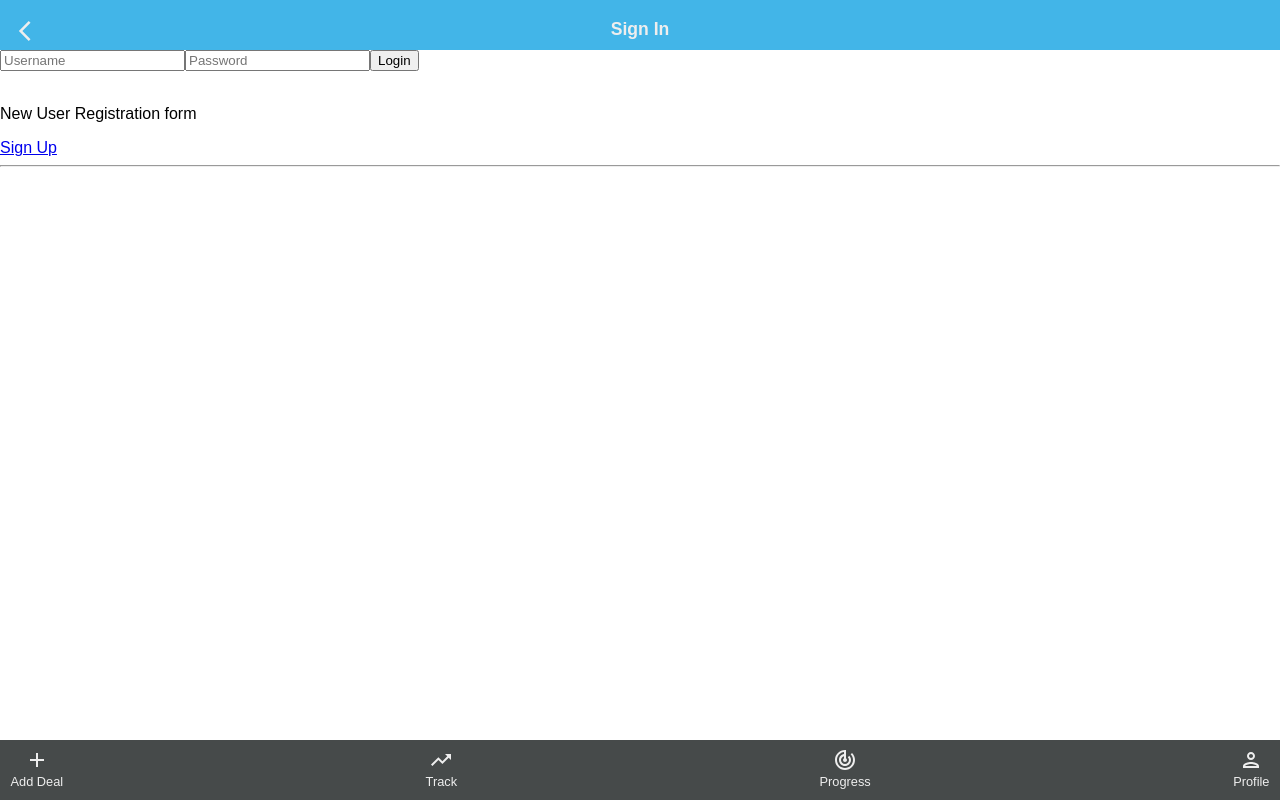
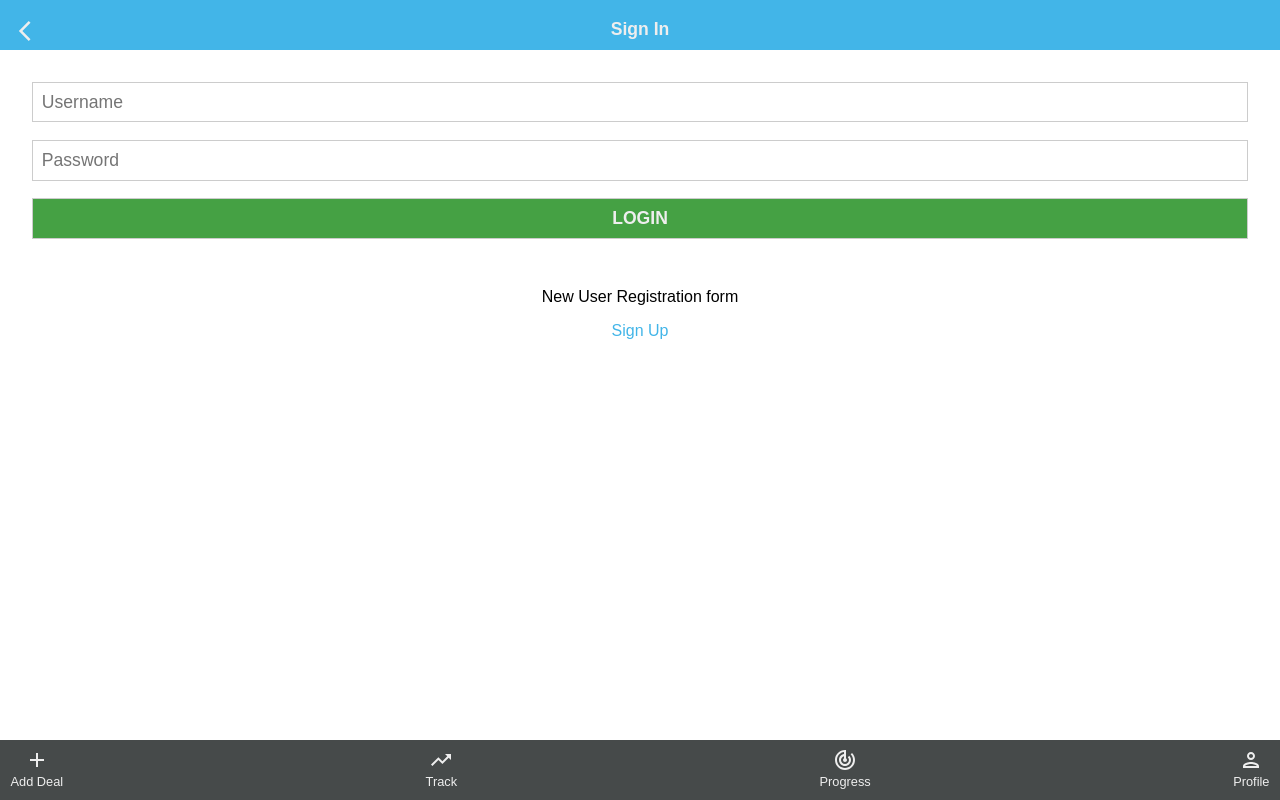
Before and after one commit to KumarAmitt/tracking-app-frontend, a React (Create React App) app: page / in a window 1280 px wide. Built offline with nearby package versions, Linux system fonts and the light colour scheme.

Commit message:
Style auth components

```diff
--- a/src/App/App.js
+++ b/src/App/App.js
@@ -22,7 +22,6 @@ function App() {
           <Route exact path="/track_details" component={TrackDetails} />
           <Route exact path="/progress" component={Progress} />
         </Switch>
-        <hr />
         <NavBar />
       </BrowserRouter>
     </>
--- a/src/App/auth/Login.js
+++ b/src/App/auth/Login.js
@@ -4,6 +4,7 @@ import { useDispatch, useSelector } from 'react-redux';
 import { loginUser } from '../../store/slicers/user_login';
 import { getSessionInfo, loadSession } from '../../store/slicers/user_session';
 import AppBar from '../components/AppBar';
+import './style/auth.css';
 
 const Login = () => {
   const dispatch = useDispatch();
@@ -40,14 +41,17 @@ const Login = () => {
   return (
     <>
       <AppBar title="Sign In" link="/registration" />
+      <div className="auth">
         <form onSubmit={handleSubmit} id="form">
           <input type="text" name="username" placeholder="Username" value={newUser.username} onChange={handleChange} required />
           <input type="password" name="password" placeholder="Password" value={newUser.password} onChange={handleChange} required />
           <button type="submit">Login</button>
         </form>
-      <br />
+        <div className="auth-sub">
           <p>New User Registration form</p>
           <Link to="/registration">Sign Up</Link>
+        </div>
+      </div>
     </>
   );
 };
--- a/src/App/auth/Registration.js
+++ b/src/App/auth/Registration.js
@@ -4,6 +4,7 @@ import { useDispatch, useSelector } from 'react-redux';
 import { registerUser } from '../../store/slicers/user_registration';
 import AppBar from '../components/AppBar';
 import { getSessionInfo, loadSession } from '../../store/slicers/user_session';
+import './style/auth.css';
 
 const Registration = () => {
   const dispatch = useDispatch();
@@ -45,15 +46,18 @@ const Registration = () => {
   return (
     <>
       <AppBar title="Sign up" link="/" />
+      <div className="auth">
         <form onSubmit={handleSubmit} id="form">
           <input type="text" name="username" placeholder="Username (4-8 character)" value={newUser.username} onChange={handleChange} required />
           <input type="password" name="password" placeholder="Password" value={newUser.password} onChange={handleChange} required />
           <input type="password" name="password_confirmation" placeholder="Password Confirmation" value={newUser.password_confirmation} onChange={handleChange} required />
           <button type="submit">Register</button>
         </form>
-      <br />
+        <div className="auth-sub">
           <p>Existing users Login</p>
           <Link to="/">Sign In</Link>
+        </div>
+      </div>
     </>
   );
 };
--- /dev/null
+++ b/src/App/auth/style/auth.css
@@ -0,0 +1,40 @@
+.auth {
+  padding: 2em;
+}
+
+form {
+  display: flex;
+  flex-direction: column;
+}
+
+form > * {
+  margin-bottom: 1em;
+  padding: 0.5em;
+  font-size: 1.1rem;
+  border: 1px solid #ccc;
+}
+
+form > *:focus {
+  outline: none;
+}
+
+form > button {
+  background-color: var(--action-color);
+  font-weight: bold;
+  color: #eee;
+  text-transform: uppercase;
+}
+
+form > button:hover {
+  background-color: #1f6d1d;
+}
+
+.auth-sub {
+  margin-top: 2em;
+  text-align: center;
+}
+
+.auth-sub a {
+  text-decoration: none;
+  color: var(--accent-primary);
+}
--- a/src/index.css
+++ b/src/index.css
@@ -1,7 +1,7 @@
 :root {
   --accent-primary: #42B5E8;
   --accent-secondary: #464A4A;
-  --action-color: #97E493;
+  --action-color: #45a144;
   box-sizing: border-box;
 }
 
```
Also changed, not shown: src/App/auth/style/Login.css (deleted). Lines whose indentation alone changed are shown as unchanged.
